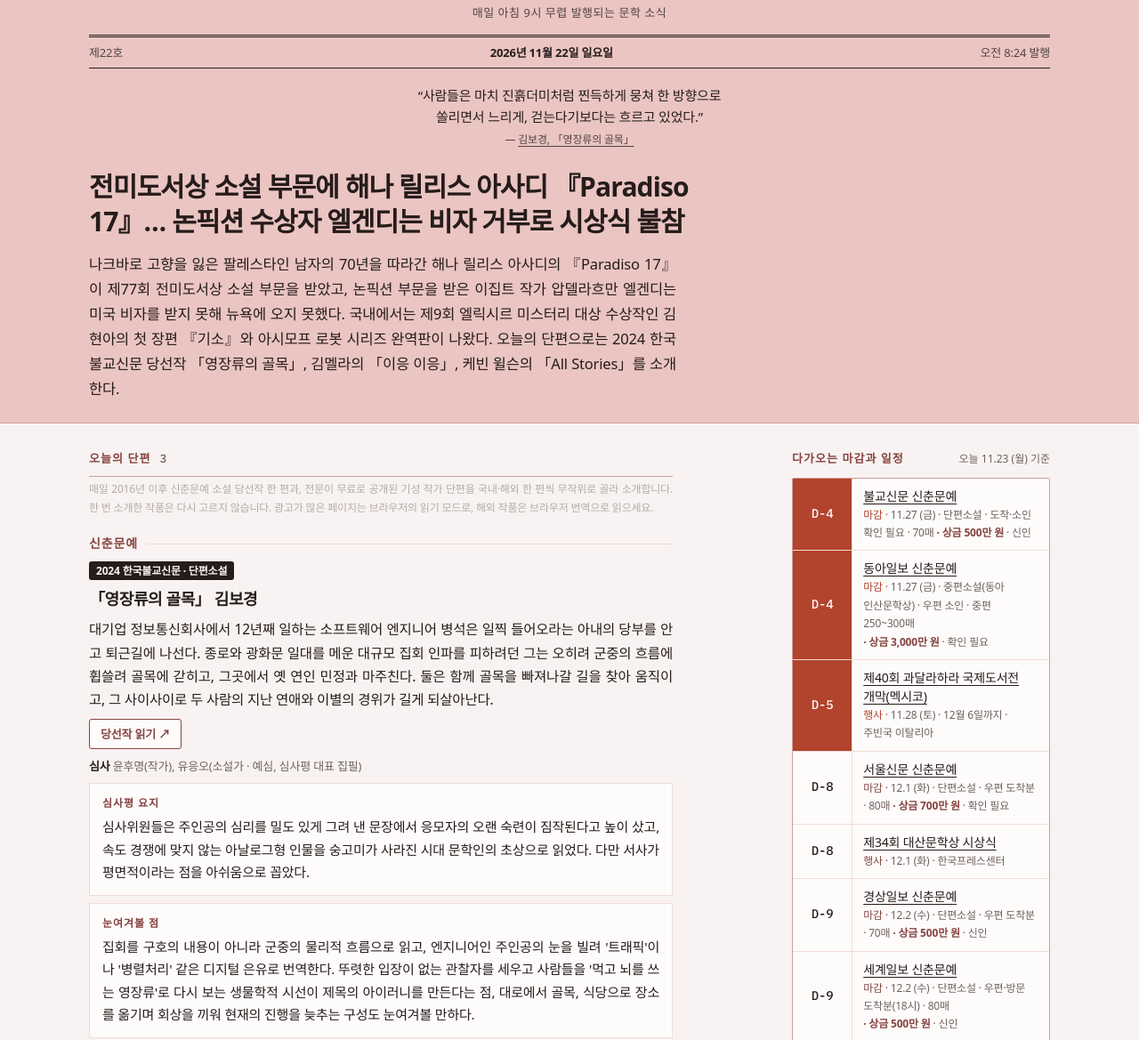
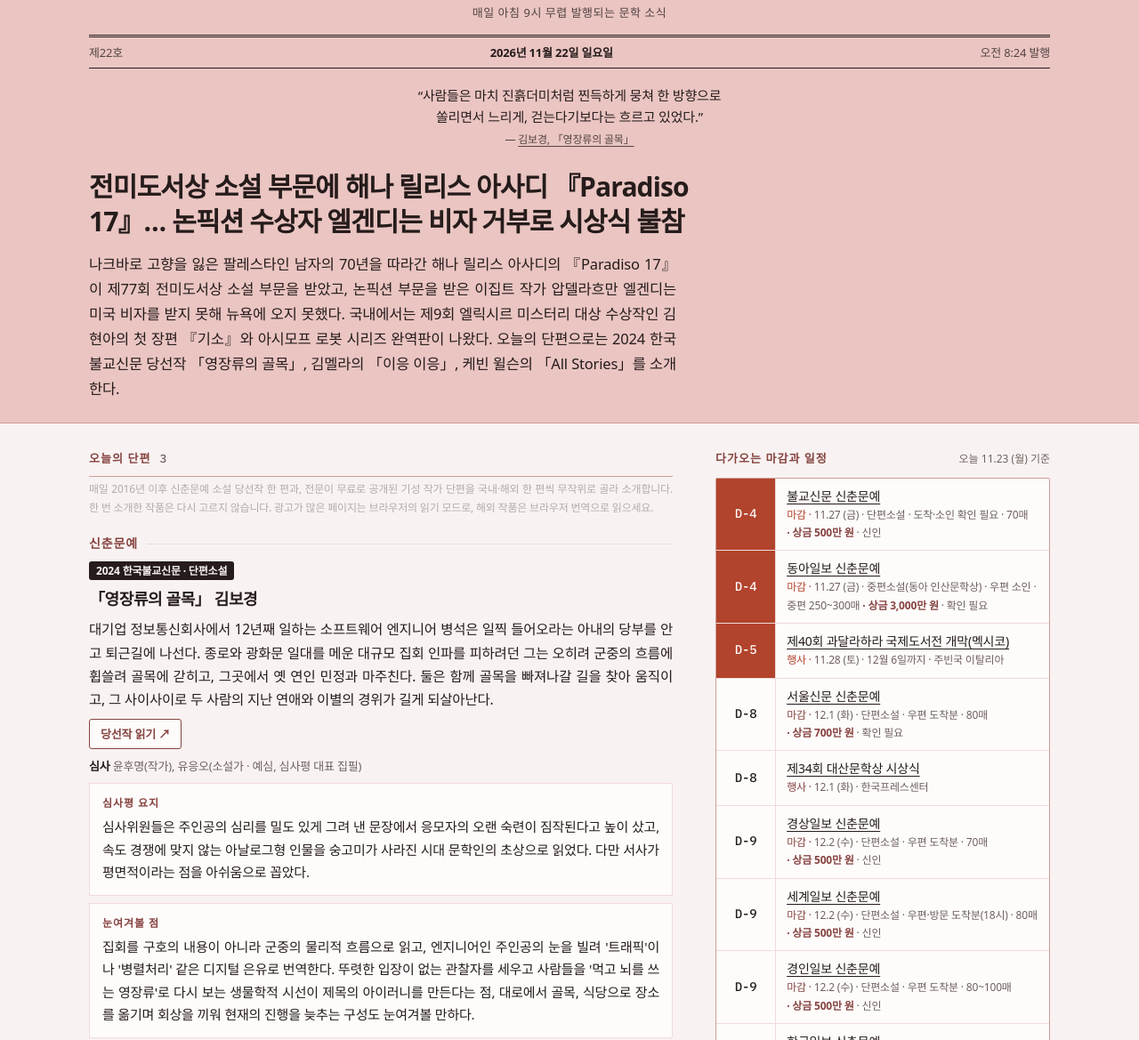
Before and after one commit to literarymorning/literarymorning.github.io, a plain HTML site: page index.html in a window 1280 px wide. Shown: the part 96-1265 px from the top of the page at 89% size. Drawn offline with Linux system fonts and the light colour scheme; a web font is replaced by a local one.

Commit message:
오른쪽 단(마감 달력·지난 호)을 본문 옆 남는 폭까지 넓힘
Co-Authored-By: Claude Opus 5.5 <noreply@anthropic.com>
Claude-Session: https://claude.ai/code/session_01UbA7E1NmKG9enTAoN1yjFU

```diff
--- a/index.html
+++ b/index.html
@@ -229,7 +229,7 @@ a:focus-visible, button:focus-visible { outline: 2px solid var(--accent); outlin
 }
 @media (min-width: 900px) {
   .layout {
-    grid-template-columns: minmax(0, 1fr) 290px;
+    grid-template-columns: minmax(0, 41rem) minmax(290px, 1fr);
     grid-template-areas: "main dl" "main ar";
     grid-template-rows: auto 1fr;
     column-gap: 48px;
```
